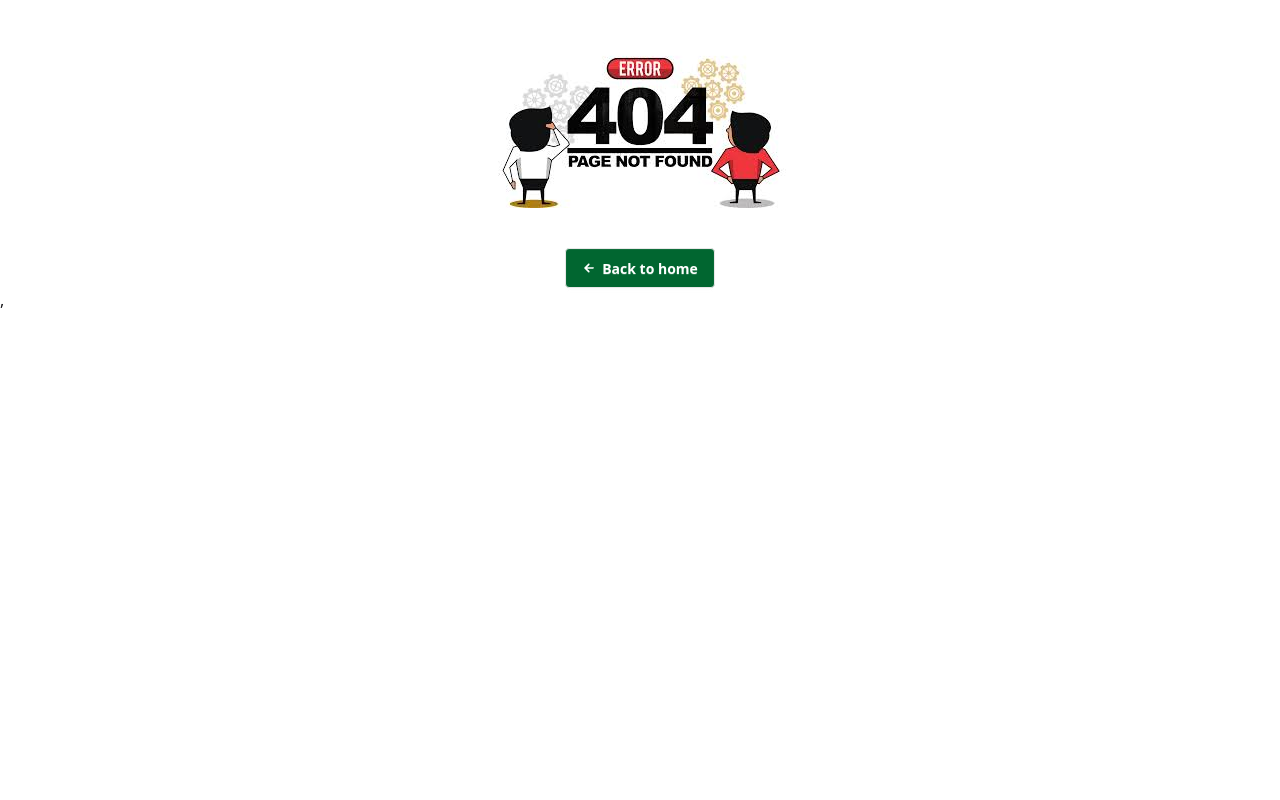
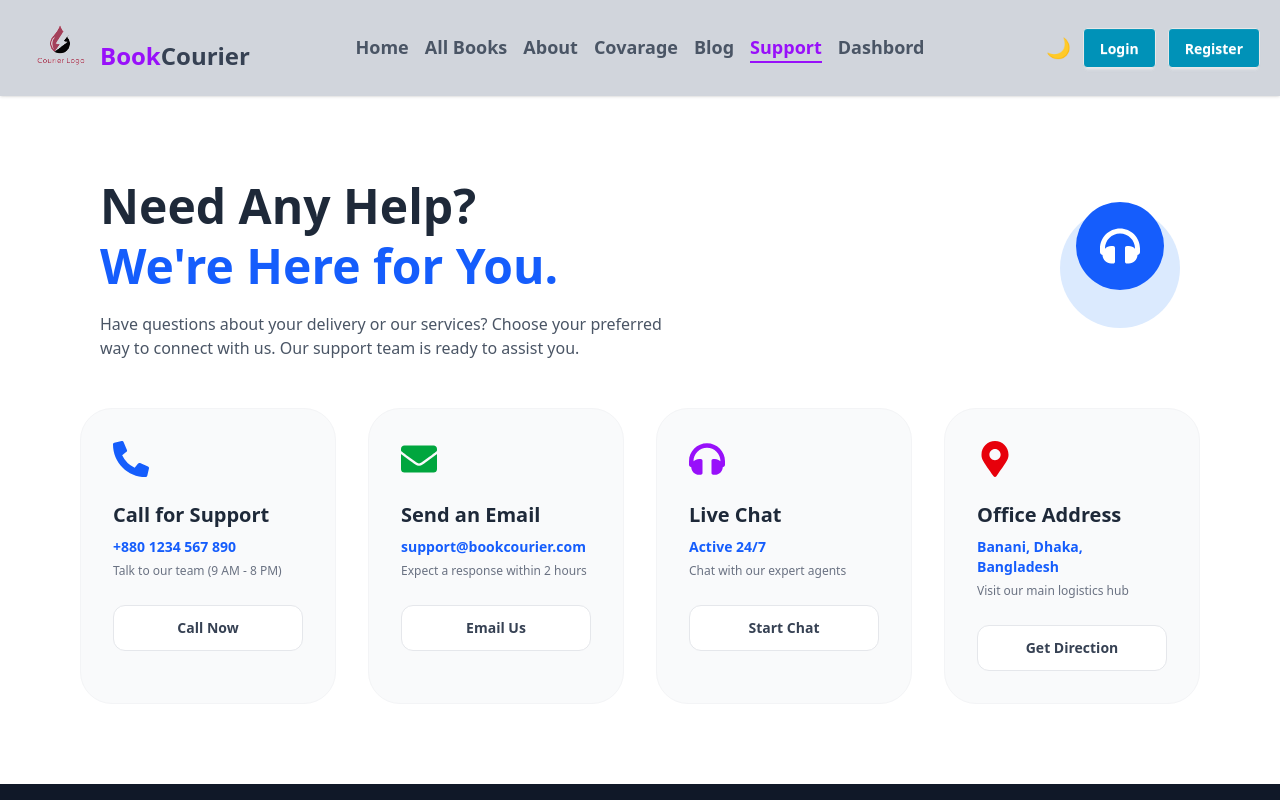
Before and after one commit to Tamanna-salma/Book-Courier-project-, a React app: page /support in a window 1280 px wide. Shown: the top 800 px of the page. Built offline with nearby package versions, Linux system fonts and the light colour scheme; no server answers; the HTML template or start-up script is replaced by a standard one.

Commit message:
support section added

```diff
--- a/src/Pages/Shared/Navber.jsx
+++ b/src/Pages/Shared/Navber.jsx
@@ -83,6 +83,16 @@ const{ role}=useRole();
         }
       >
         Blog
+      </NavLink>
+      <NavLink
+        to="/support"
+        className={({ isActive }) =>
+          isActive
+            ? "text-purple-600 border-b-2 border-purple-600 text-lg font-bold"
+            : "text-gray-600 text-lg font-bold hover:text-purple-600"
+        }
+      >
+     Support
       </NavLink>
 
       {/* {role==='user' &&( */}
--- a/src/Routes/Router.jsx
+++ b/src/Routes/Router.jsx
@@ -27,6 +27,7 @@ import UserManagement from "../components/dashboard/AdminDashboard/UserManagemen
 import PrivateRoute from "./PrivateRoute";
 import Coverage from "../Pages/Coverage";
 import Blog from "../components/Blog";
+import Support from "../components/Support";
 
 
 const router = createBrowserRouter([
@@ -55,6 +56,11 @@ const router = createBrowserRouter([
       {
         path: 'blog',
         element:<Blog></Blog>
+
+      },
+      {
+        path: 'support',
+        element:<Support></Support>
 
       },
 
--- /dev/null
+++ b/src/components/Support.jsx
@@ -0,0 +1,112 @@
+import React from 'react';
+import { motion } from 'framer-motion';
+import { FaPhoneAlt, FaEnvelope, FaHeadphones, FaMapMarkerAlt } from 'react-icons/fa';
+
+const Support = () => {
+    const contactMethods = [
+        {
+            id: 1,
+            title: "Call for Support",
+            info: "+880 1234 567 890",
+            description: "Talk to our team (9 AM - 8 PM)",
+            icon: <FaPhoneAlt />,
+            color: "text-blue-600",
+            btnText: "Call Now"
+        },
+        {
+            id: 2,
+            title: "Send an Email",
+            info: "support@bookcourier.com",
+            description: "Expect a response within 2 hours",
+            icon: <FaEnvelope />,
+            color: "text-green-600",
+            btnText: "Email Us"
+        },
+        {
+            id: 3,
+            title: "Live Chat",
+            info: "Active 24/7",
+            description: "Chat with our expert agents",
+            icon: <FaHeadphones />,
+            color: "text-purple-600",
+            btnText: "Start Chat"
+        },
+        {
+            id: 4,
+            title: "Office Address",
+            info: "Banani, Dhaka, Bangladesh",
+            description: "Visit our main logistics hub",
+            icon: <FaMapMarkerAlt />,
+            color: "text-red-600",
+            btnText: "Get Direction"
+        }
+    ];
+
+    return (
+        <section className="py-20 bg-white dark:bg-gray-800 transition-colors duration-300">
+            <div className="max-w-6xl mx-auto px-4">
+                {/* Header */}
+                <div className="flex flex-col md:flex-row items-center justify-between  px-5 mb-12 gap-6">
+                    <motion.div
+                        initial={{ opacity: 0, x: -50 }}
+                        whileInView={{ opacity: 1, x: 0 }}
+                        viewport={{ once: true }}
+                        className="text-left max-w-xl"
+                    >
+                        <h2 className="text-3xl md:text-5xl font-extrabold text-gray-800 dark:text-white mb-4 leading-tight">
+                            Need Any Help? <br />
+                            <span className="text-blue-600">We're Here for You.</span>
+                        </h2>
+                        <p className="text-gray-600 dark:text-gray-400">
+                            Have questions about your delivery or our services? Choose your preferred way to connect with us. Our support team is ready to assist you.
+                        </p>
+                    </motion.div>
+
+                    <motion.div
+                        initial={{ opacity: 0, scale: 0.8 }}
+                        whileInView={{ opacity: 1, scale: 1 }}
+                        className="hidden lg:block"
+                    >
+                        <div className="bg-blue-100 dark:bg-blue-900/30 p-4 rounded-full">
+                            <div className="bg-blue-600 text-white p-6 rounded-full animate-bounce">
+                                <FaHeadphones size={40} />
+                            </div>
+                        </div>
+                    </motion.div>
+                </div>
+
+                {/* Support Grid */}
+                <div className="grid grid-cols-1 md:grid-cols-2 lg:grid-cols-4 gap-8">
+                    {contactMethods.map((method, index) => (
+                        <motion.div
+                            key={method.id}
+                            initial={{ opacity: 0, y: 20 }}
+                            whileInView={{ opacity: 1, y: 0 }}
+                            viewport={{ once: true }}
+                            transition={{ delay: index * 0.1 }}
+                            className="bg-gray-50 dark:bg-gray-900 p-8 rounded-[2rem] border border-gray-100 dark:border-gray-700 hover:border-blue-400 dark:hover:border-blue-500 transition-all group"
+                        >
+                            <div className={`text-4xl ${method.color} mb-6 group-hover:scale-110 transition-transform`}>
+                                {method.icon}
+                            </div>
+                            <h3 className="text-xl font-bold text-gray-800 dark:text-white mb-2">
+                                {method.title}
+                            </h3>
+                            <p className="text-blue-600 font-semibold mb-1 text-sm">
+                                {method.info}
+                            </p>
+                            <p className="text-gray-500 dark:text-gray-400 text-xs mb-6 leading-relaxed">
+                                {method.description}
+                            </p>
+                            <button className="w-full py-3 px-4 bg-white dark:bg-gray-800 border border-gray-200 dark:border-gray-700 rounded-xl text-sm font-bold text-gray-700 dark:text-gray-300 hover:bg-blue-600 hover:text-white transition-colors">
+                                {method.btnText}
+                            </button>
+                        </motion.div>
+                    ))}
+                </div>
+            </div>
+        </section>
+    );
+};
+
+export default Support;
```
